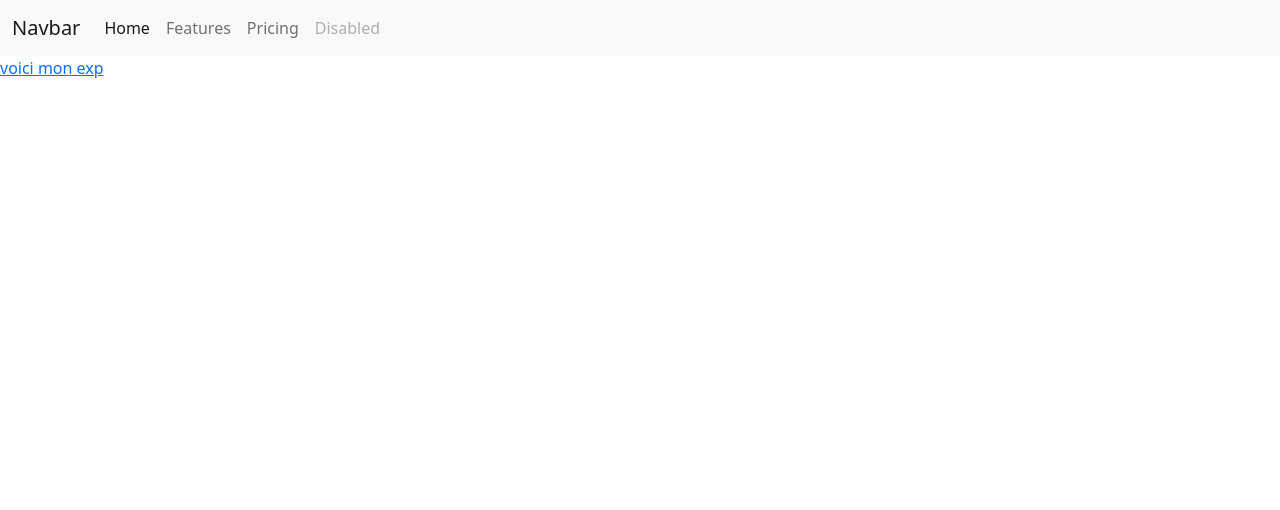
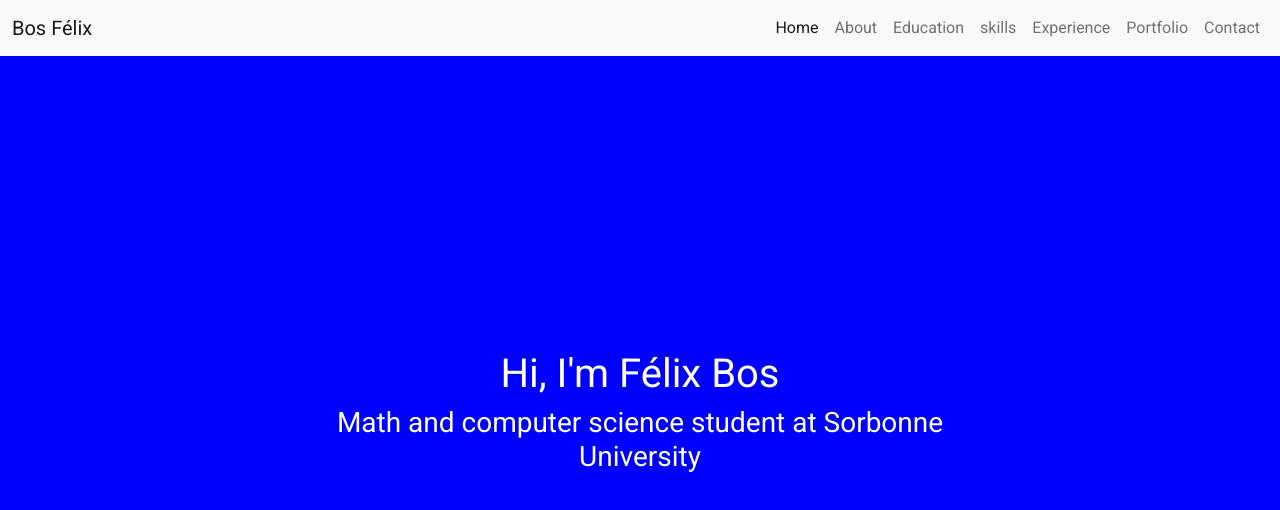
Before and after one commit to Spartaf/felix_bos_CV, a plain HTML site: page index.html in a window 1280 px wide. Drawn offline with nearby package versions, Linux system fonts and the light colour scheme.

Commit message:
Add files via upload

```diff
--- a/index.html
+++ b/index.html
@@ -11,24 +11,36 @@
 </head>
 <body>
 
-    <nav class="navbar navbar-expand-lg bg-light">
+
+    <nav class="navbar navbar-expand bg-light fixed-top ">
         <div class="container-fluid">
-          <a class="navbar-brand" href="#">Navbar</a>
-          <button class="navbar-toggler" type="button" data-bs-toggle="collapse" data-bs-target="#navbarNavAltMarkup" aria-controls="navbarNavAltMarkup" aria-expanded="false" aria-label="Toggle navigation">
-            <span class="navbar-toggler-icon"></span>
-          </button>
-          <div class="collapse navbar-collapse" id="navbarNavAltMarkup">
-            <div class="navbar-nav">
+
+          <a class="navbar-brand" href="#">Bos Félix</a>
+
+          <div class=" navbar-nav justify-content-center">
+            <div class="navbar-nav ">
               <a class="nav-link active" aria-current="page" href="#">Home</a>
-              <a class="nav-link" href="#">Features</a>
-              <a class="nav-link" href="#">Pricing</a>
-              <a class="nav-link disabled">Disabled</a>
+              <a class="nav-link" href="#">About</a>
+              <a class="nav-link" href="#">Education</a>
+              <a class="nav-link" href="#">skills</a>
+              <a class="nav-link" href="#">Experience</a>
+              <a class="nav-link" href="#">Portfolio</a>
+              <a class="nav-link" href="#">Contact</a>
             </div>
           </div>
         </div>
       </nav>
 
 
-    <a href="experience.html"> voici mon exp</a>
+
+    <section id="section_1">
+        <div id="home_title_text">
+            <h1>Hi, I'm Félix Bos</h1>
+            <h3>Math and computer science student at Sorbonne University</h3>
+        </div>
+    </section>
+
+
+
 </body>
 </html>
--- a/style.css
+++ b/style.css
@@ -1,11 +1,30 @@
 @import url('https://fonts.googleapis.com/css2?family=Roboto&display=swap');
 
-
-h1{
-    color:red;
-
+*{
+    font-family:'Roboto', sans-serif;;
 }
 
-.apple{
-    font-family:'Roboto', sans-serif;;
+
+/* --- HOME PAGE --- */
+
+#section_1{
+    background-color: blue;
+    height: 1000px;
+    width:100%;
 }
+
+#home_title_text{
+    text-align: center;
+
+
+    position: absolute;
+    margin: auto;
+    top: 0;
+    right: 0;
+    bottom: 0;
+    left: 0;
+    width: 50%;
+    height: 100px;
+
+    color: white;
+}
```
